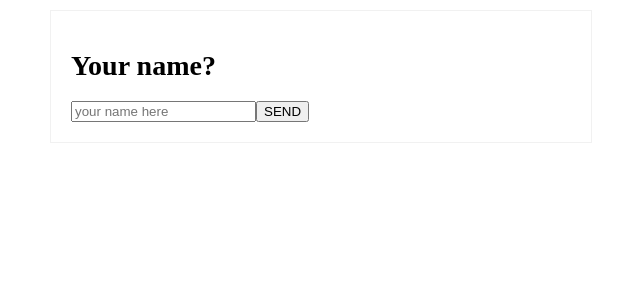
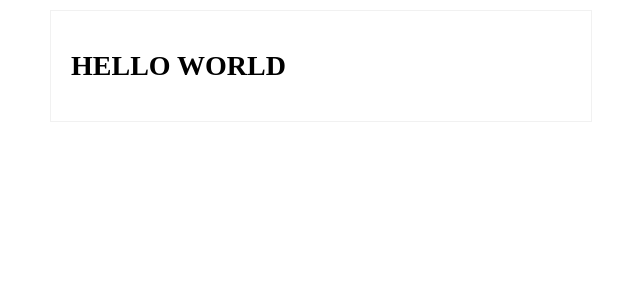
Before and after one commit to h3l1o5/react-todo, a React app: page / in a window 1280 px wide. Shown: the top 300 px of the page, without its empty margins (319-959 px from the left). Built offline with nearby package versions, Linux system fonts and the light colour scheme.

Commit message:
react-todo init commit

```diff
--- a/src/index.jsx
+++ b/src/index.jsx
@@ -3,38 +3,11 @@ import ReactDOM from 'react-dom'
 import './index.css'
 
 class App extends Component {
-  constructor() {
-    super()
-    this.state = {
-      greetingMessage: 'Your name?',
-      user: ''
-    }
-  }
-
-  onChange = (e) => {
-    this.setState({user: e.target.value})
-  }
-
-  handleSubmit = (e) => {
-    e.preventDefault()
-    if (this.state.user !== '') {
-      this.setState({
-        greetingMessage: 'Hello, '+this.state.user+'!',
-        user: ''
-      })
-    } else {
-      this.setState({greetingMessage: 'No name?'})
-    }
-  }
 
   render() {
     return (
       <div className='main'>
-        <h1>{this.state.greetingMessage}</h1>
-        <form onSubmit={this.handleSubmit}>
-          <input onChange={this.onChange} placeholder="your name here" value={this.state.user}/>
-          <button>SEND</button>
-        </form>
+        <h1>HELLO WORLD</h1>
       </div>
     )
   }
```
